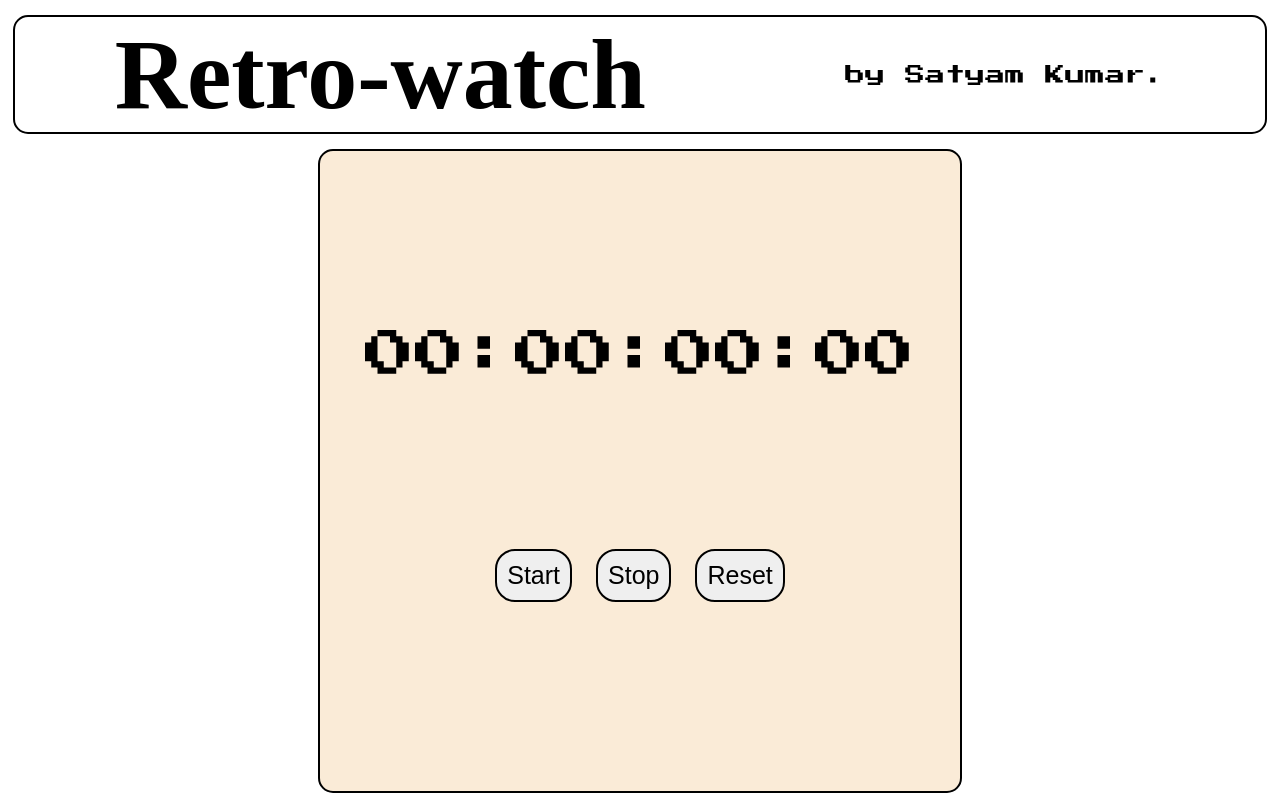
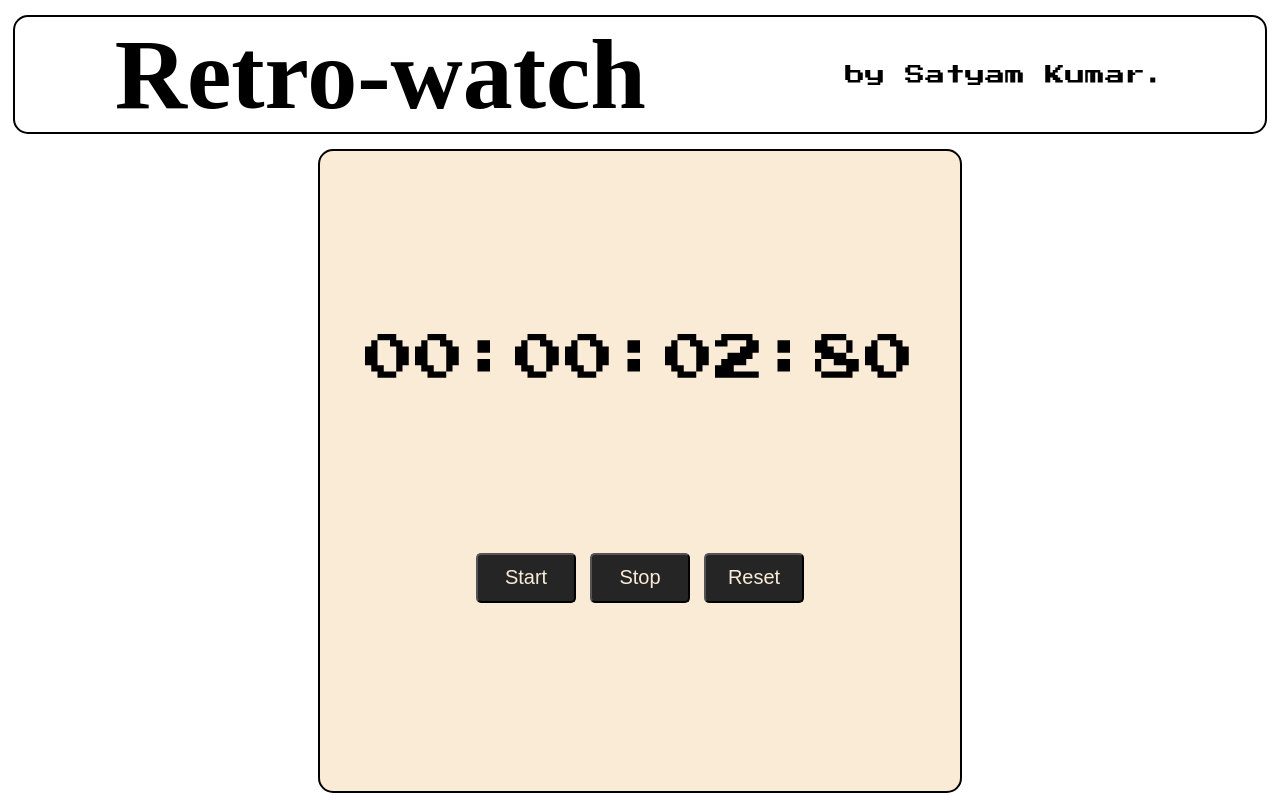
Before and after one commit to SKumr20/retro-watch, a plain HTML site: page index.html in a window 1280 px wide. Both pictures are taken after a click on the button "Start". Drawn offline with Linux system fonts and the light colour scheme; a web font is replaced by a local one.

Commit message:
Add start function

```diff
--- a/index.html
+++ b/index.html
@@ -4,6 +4,7 @@
     <meta charset="UTF-8">
     <meta name="viewport" content="width=device-width, initial-scale=1.0">
     <title><Retro-watch></Retro-watch></title>
+    <script src="script.js" defer></script>
     <link rel="stylesheet" href="style.css">
 </head>
 <body>
--- /dev/null
+++ b/script.js
@@ -0,0 +1,42 @@
+const display = document.getElementById("display");
+let timer = null; // Holds interval of time
+
+let startTime = 0;
+let elapsedTime = 0;
+let isRunning = false; // Flip if watch running
+
+
+function start() {
+    if (!isRunning) {
+        startTime = Date.now() - elapsedTime;
+        timer = setInterval(update, 10); // Update in 10ms
+        isRunning = true;
+    }
+
+}
+
+function stop() {
+
+}
+
+function reset() {
+
+}
+
+function update() {
+    const currentTime = Date.now();
+    elapsedTime = currentTime - startTime; // This is in ms
+
+    let hours = Math.floor(elapsedTime / (1000 * 60 * 60)); // use Florr as we don't want decimal values.
+    let minutes = Math.floor(elapsedTime / (1000 * 60) % 60);
+    let seconds = Math.floor(elapsedTime / 1000 % 60);
+    let milliseconds = Math.floor(elapsedTime % 1000 / 10);
+
+    hours = String(hours).padStart(2, "0");
+    minutes = String(minutes).padStart(2, "0");
+    seconds = String(seconds).padStart(2, "0");
+    milliseconds = String(milliseconds).padStart(2, "0");
+
+    display.textContent = `${hours}:${minutes}:${seconds}:${milliseconds}`;
+
+}
--- a/style.css
+++ b/style.css
@@ -55,17 +55,19 @@ h1 {
 }
 
 #controls button {
-    font-size: 25px;
+    font-size: 20px;
+    color: antiquewhite;
+    background-color: rgb(37, 37, 37);
     padding: 10px;
-    border: 2px solid black;
-    border-radius: 20px;
+    border-radius: 5px;
     transition: 0.2s ease;
-    margin: 10px;
+    height: 50px;
+    width: 100px;
+    margin: 5px;
     cursor: pointer;
 }
 
 #controls button:hover{
-    opacity: 0.5;
-
-    scale: 1.1;
+    opacity: 0.8;
+    scale: 0.9;
 }
```
